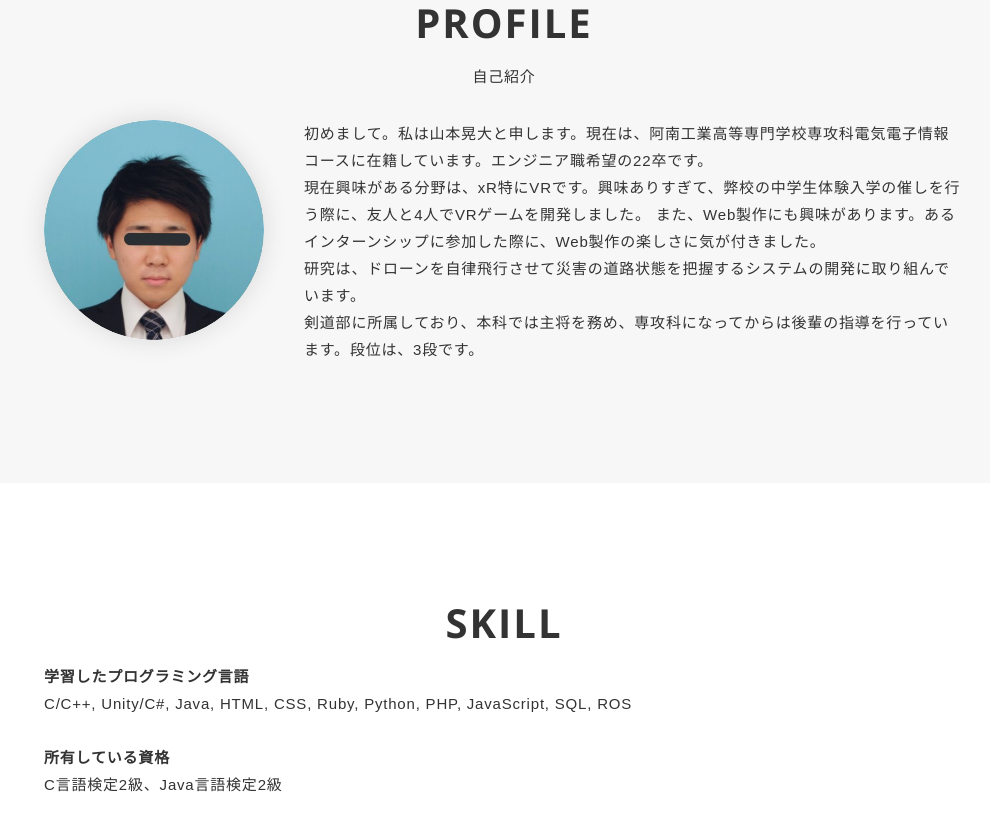
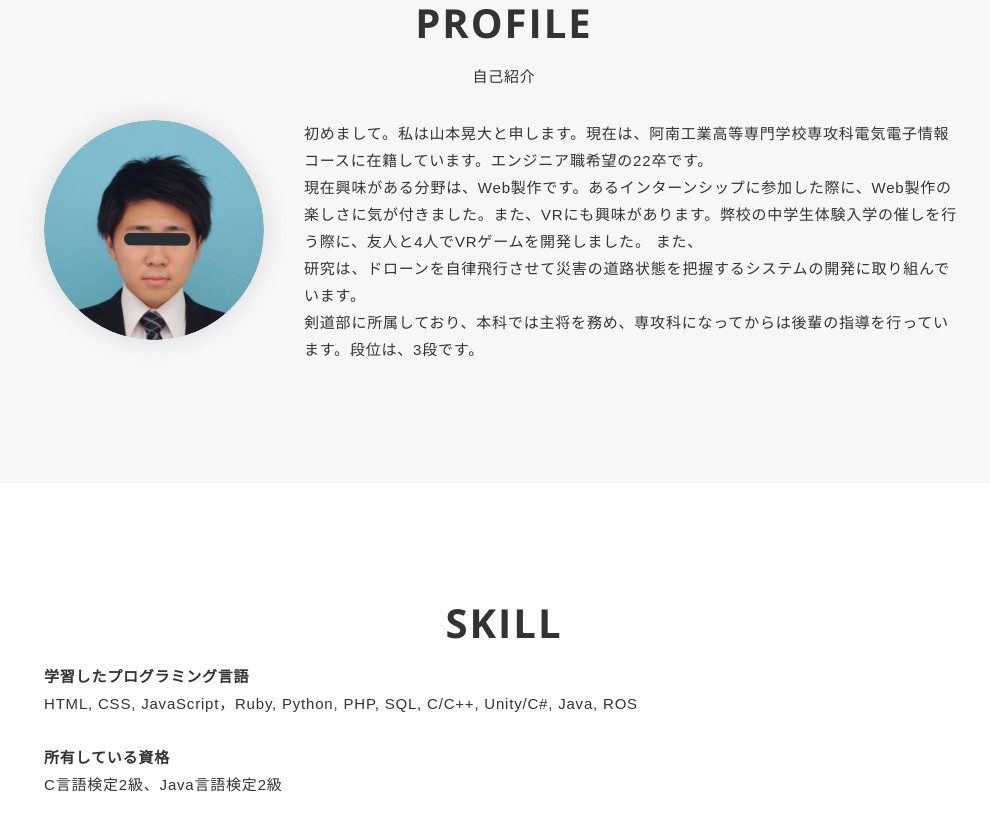
Before and after one commit to iron-yamamoto/portfolio, a plain HTML site: page index.html in a window 1280 px wide. Shown: the part 873-1703 px from the top of the page, without its empty margins (136-1126 px from the left). Drawn offline with nearby package versions, Linux system fonts and the light colour scheme.

Commit message:
Update index.html

```diff
--- a/index.html
+++ b/index.html
@@ -64,7 +64,7 @@
                             <div class="profile-body">
                                 <p>
                                     初めまして。私は山本晃大と申します。現在は、阿南工業高等専門学校専攻科電気電子情報コースに在籍しています。エンジニア職希望の22卒です。
-                                    <br> 現在興味がある分野は、xR特にVRです。興味ありすぎて、弊校の中学生体験入学の催しを行う際に、友人と4人でVRゲームを開発しました。 また、Web製作にも興味があります。あるインターンシップに参加した際に、Web製作の楽しさに気が付きました。
+                                    <br> 現在興味がある分野は、Web製作です。あるインターンシップに参加した際に、Web製作の楽しさに気が付きました。また、VRにも興味があります。弊校の中学生体験入学の催しを行う際に、友人と4人でVRゲームを開発しました。 また、
                                     <br>研究は、ドローンを自律飛行させて災害の道路状態を把握するシステムの開発に取り組んでいます。
                                     <br>剣道部に所属しており、本科では主将を務め、専攻科になってからは後輩の指導を行っています。段位は、3段です。
                                 </p>
@@ -85,7 +85,7 @@
                         <div class="skill-desc">
                             <h3 class="skill-desc-title"><i class="fas fa-desktop"></i>学習したプログラミング言語</h3>
                             <p>
-                                C/C++, Unity/C#, Java, HTML, CSS, Ruby, Python, PHP, JavaScript, SQL, ROS
+                                HTML, CSS, JavaScript，Ruby, Python, PHP, SQL, C/C++, Unity/C#, Java, ROS
                             </p>
                         </div>
                     </div>
```
